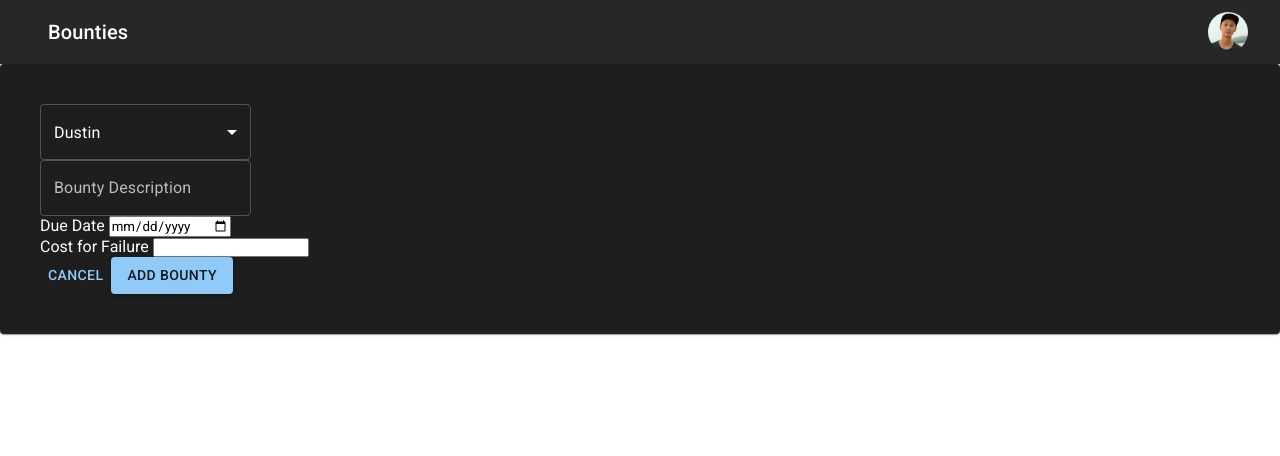
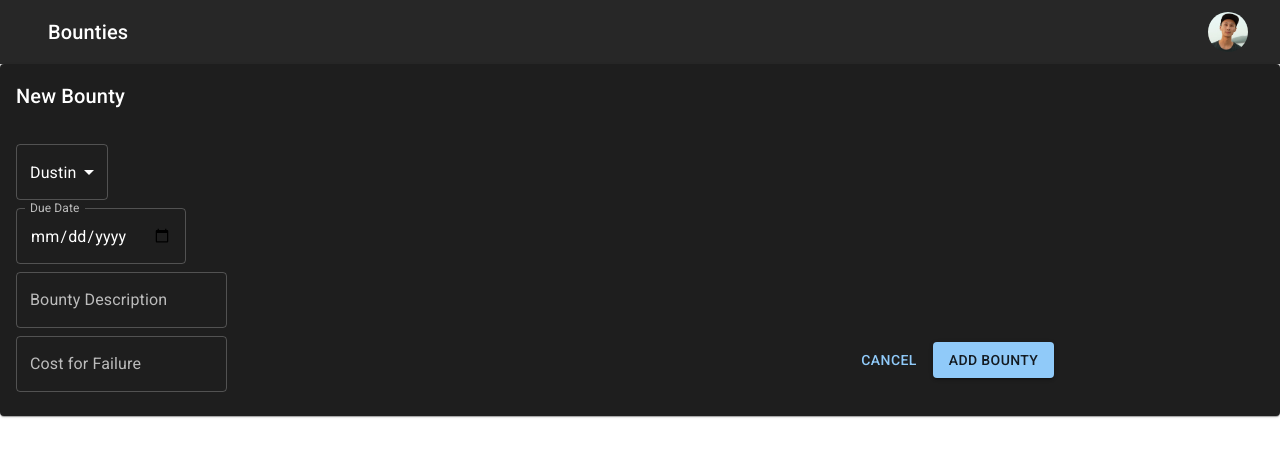
Before and after one commit to dustinjang/bounty-react, a React (Create React App) app: page /newBounty in a window 1280 px wide. Shown: the top 456 px of the page. Built offline with nearby package versions, Linux system fonts and the light colour scheme.

Commit message:
material ui form

```diff
--- a/src/App.js
+++ b/src/App.js
@@ -7,6 +7,7 @@ import Home from "./components/layout/Home";
 import BountyDetail from "./components/bounties/BountyDetail";
 import { Redirect } from "react-router-dom";
 import BountyInput from "./components/bounties/BountyInput";
+import NotFound from "./components/layout/NotFound";
 
 const App = () => {
   return (
@@ -28,6 +29,9 @@ const App = () => {
         <Route path="/newBounty">
           <BountyInput />
         </Route>
+        <Route path="*">
+          <NotFound />
+        </Route>
       </Switch>
     </Fragment>
   );
--- a/src/components/Layout/Account.js
+++ b/src/components/Layout/Account.js
@@ -2,6 +2,7 @@ import React from "react";
 import Grid from "@mui/material/Grid";
 import { Avatar, Typography } from "@mui/material";
 import Dustin from "../../assets/Dustin.jpeg";
+import { Container } from "@mui/material";
 
 const Account = () => {
   const style = {
@@ -9,20 +10,20 @@ const Account = () => {
   };
 
   return (
-    <Grid container spacing={2}>
-      <Grid item xs={6}>
-        <Avatar src={Dustin} />
+    <Container>
+      <Grid item xs={12}>
+        <Container>
+          <Avatar src={Dustin} />
+        </Container>
       </Grid>
-      <Grid item xs={6}>
+      <Grid item xs={12}>
         <Typography variant="h5">Dustin Jang</Typography>
+        <Typography variant="body1">36 Bounties</Typography>
+        <Typography variant="body1">20 Completed</Typography>
+        <Typography variant="body1">16 Failed</Typography>
+        <Typography variant="body1">Owes:$35</Typography>
       </Grid>
-      <Grid item xs={6}>
-        <Typography variant="h5">36 Bounties</Typography>
-        <Typography variant="h5">20 Completed</Typography>
-        <Typography variant="h5">16 Failed</Typography>
-        <Typography variant="h5">Owes:$35</Typography>
-      </Grid>
-    </Grid>
+    </Container>
   );
 };
 
--- /dev/null
+++ b/src/components/Layout/NotFound.js
@@ -0,0 +1,7 @@
+import React from "react";
+
+const NotFound = () => {
+  return <div>Page Not Found!</div>;
+};
+
+export default NotFound;
--- a/src/components/bounties/BountyDetail.js
+++ b/src/components/bounties/BountyDetail.js
@@ -1,4 +1,4 @@
-import React from "react";
+import React, { Fragment } from "react";
 import {
   useParams,
   Switch,
@@ -9,11 +9,10 @@ const BountyDetail = () => {
   const params = useParams();
 
   return (
-    <Switch>
+    <Fragment>
       <h1>Bounty Details</h1>
       <p>{params.bountyId}</p>
-      <Route path={`/bounty/${params.bountyId}/comments`}></Route>
-    </Switch>
+    </Fragment>
   );
 };
 
--- a/src/components/bounties/BountyInput.js
+++ b/src/components/bounties/BountyInput.js
@@ -12,6 +12,9 @@ import {
   CardContent,
   Grid,
   Container,
+  CardHeader,
+  Typography,
+  CardActions,
 } from "@mui/material";
 
 const BountyInput = (props) => {
@@ -52,10 +55,11 @@ const BountyInput = (props) => {
 
   return (
     <Card>
+      <CardHeader title={<Typography variant="h6">New Bounty</Typography>} />
       <form onSubmit={submitHandler}>
-        <Grid margin={(5, 5, 5, 5)}>
-          <FormControl>
-            <Box></Box>
+        <CardContent>
+          <Grid container spacing={1}>
+            <Grid item xs={6} md={8}>
               <Select
                 labelId="user-label"
                 id="user"
@@ -65,40 +69,46 @@ const BountyInput = (props) => {
                 <MenuItem value={"Dustin"}>Dustin</MenuItem>
                 <MenuItem value={"Phill"}>Phill</MenuItem>
               </Select>
+            </Grid>
+            <Grid item xs={6} md={8}>
+              <TextField
+                id="date"
+                label="Due Date"
+                type="date"
+                value={enteredDueDate}
+                onChange={dateChangeHandler}
+                defaultValue={null}
+                InputLabelProps={{
+                  shrink: true,
+                }}
+              />
+            </Grid>
+            <Grid item xs={6} md={8}>
               <TextField
                 id="Bounty Description"
                 label="Bounty Description"
                 value={enteredBounty}
                 onChange={descriptionChangeHandler}
               />
-          </FormControl>
-          <Box>
-            <label>Due Date </label>
-            <input
-              value={enteredDueDate}
-              type="date"
-              onChange={dateChangeHandler}
-            />
-          </Box>
-          <Box>
-            <label>Cost for Failure </label>
-            <input
+            </Grid>
+            <Grid item xs={6} md={8}>
+              <TextField
+                id="failurecost"
+                label="Cost for Failure"
                 value={enteredFailureCost}
-              type="number"
-              min="0.01"
-              step="0.01"
                 onChange={failureCostChangeHandler}
               />
-          </Box>
-          <Box>
+            </Grid>
+            <CardActions>
               <Button type="button" onClick={props.onCancel}>
                 Cancel
               </Button>
               <Button variant="contained" type="submit">
                 Add Bounty
               </Button>
-          </Box>
+            </CardActions>
           </Grid>
+        </CardContent>
       </form>
     </Card>
   );
--- a/src/components/bounties/BountyItem.js
+++ b/src/components/bounties/BountyItem.js
@@ -9,6 +9,8 @@ import MoreVertIcon from "@mui/icons-material/MoreVert";
 import { Link } from "react-router-dom";
 
 const BountyItem = (props) => {
+  const bountyname = JSON.stringify(props.description).split(" ").join("");
+
   return (
     <Card>
       <CardHeader
@@ -28,7 +30,10 @@ const BountyItem = (props) => {
         subheader={props.dateDue.toLocaleDateString("en-US")}
       />
       <CardContent>
-        <Link to="/bounty/:bountyId" style={{ textDecoration: "none" }}>
+        <Link
+          to={`/bounty/${props.description}`}
+          style={{ textDecoration: "none" }}
+        >
           <Typography color="white" variant="body1">
             {props.description}
           </Typography>
```
Lines whose indentation alone changed are shown as unchanged.
